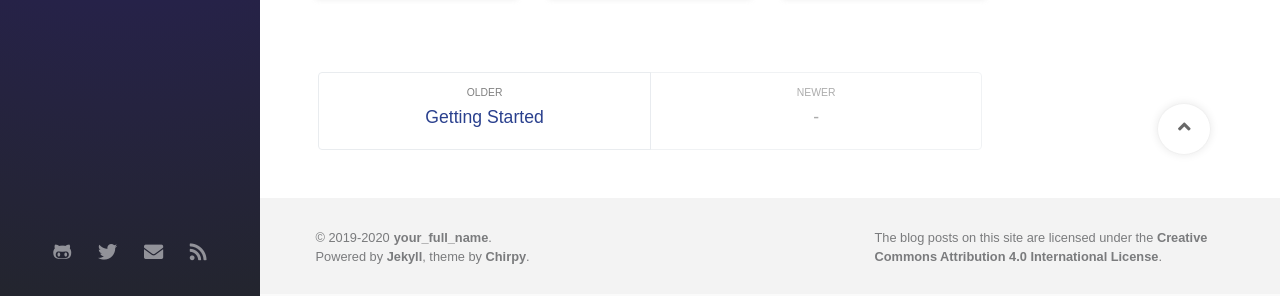
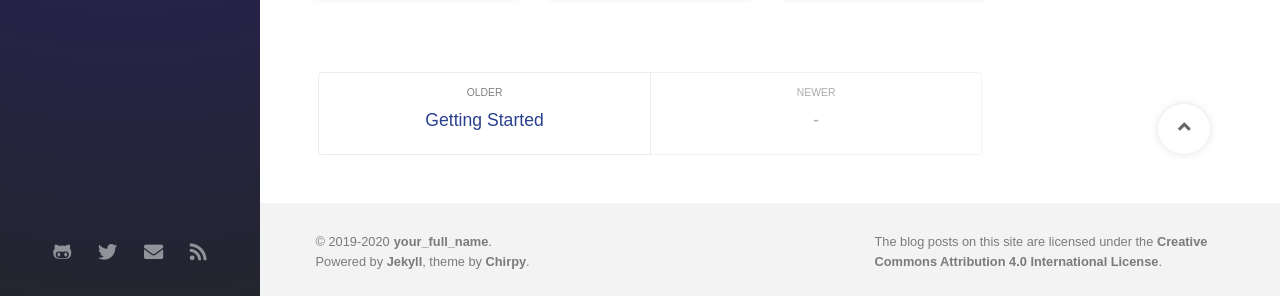
Before and after one commit to nicetrykiddo/writeups, a Jekyll site: the page built from _posts/2019-08-11-customize-the-favicon.md, in a window 1280 px wide and 1400 px high, scrolled down 152 px. Shown: the part 1101-1397 px from the top of the window. Built offline with Jekyll 4.4.1, drawn with Linux system fonts in a browser that asks for light colours; nearby versions of some CDN libraries; some web fonts are replaced; comment, search, counter and statistics services are not loaded.

Commit message:
Beautified the nav-button of Posts.

```diff
--- a/assets/css/post.scss
+++ b/assets/css/post.scss
@@ -60,7 +60,7 @@
 
 .post-navigation a > p {
   font-size: 1.1rem;
-  line-height: 1.2rem;
+  line-height: 1.5rem;
   margin-top: .3rem;
   white-space: normal;
 }
@@ -238,6 +238,8 @@
   .post-navigation {
     padding-left: 0;
     padding-right: 0;
+    margin-left: -.5rem;
+    margin-right: -.5rem;
   }
 }
 
```
